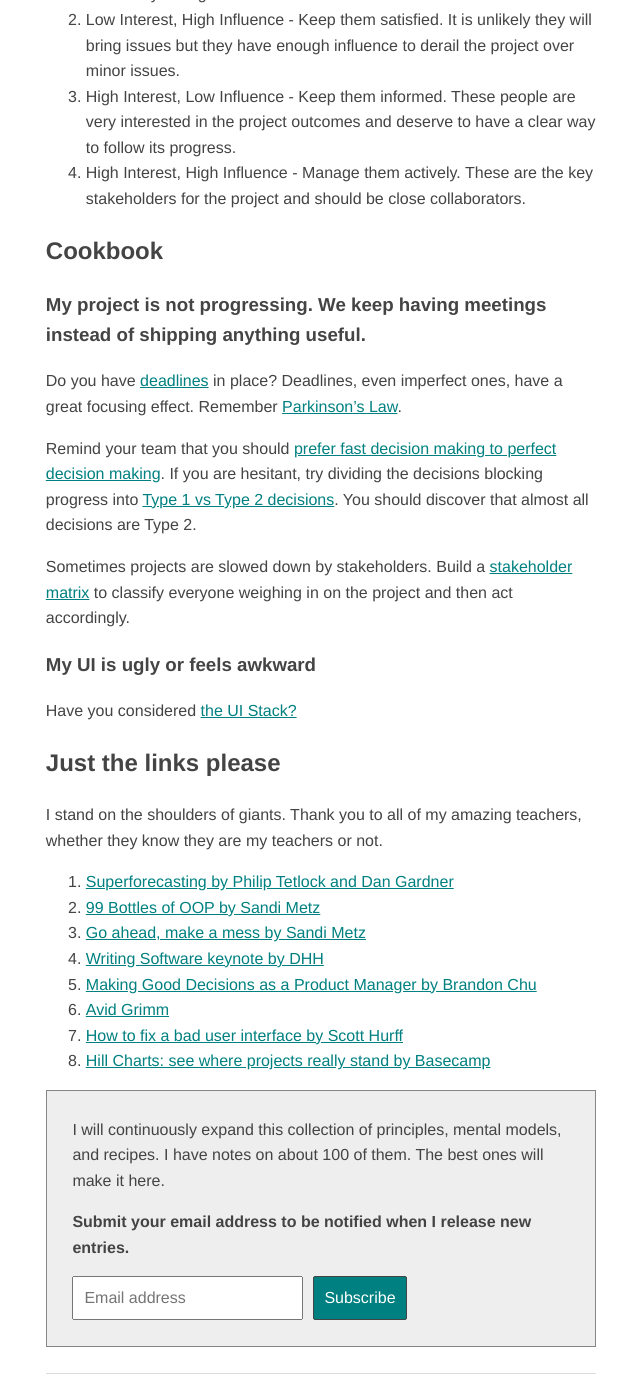
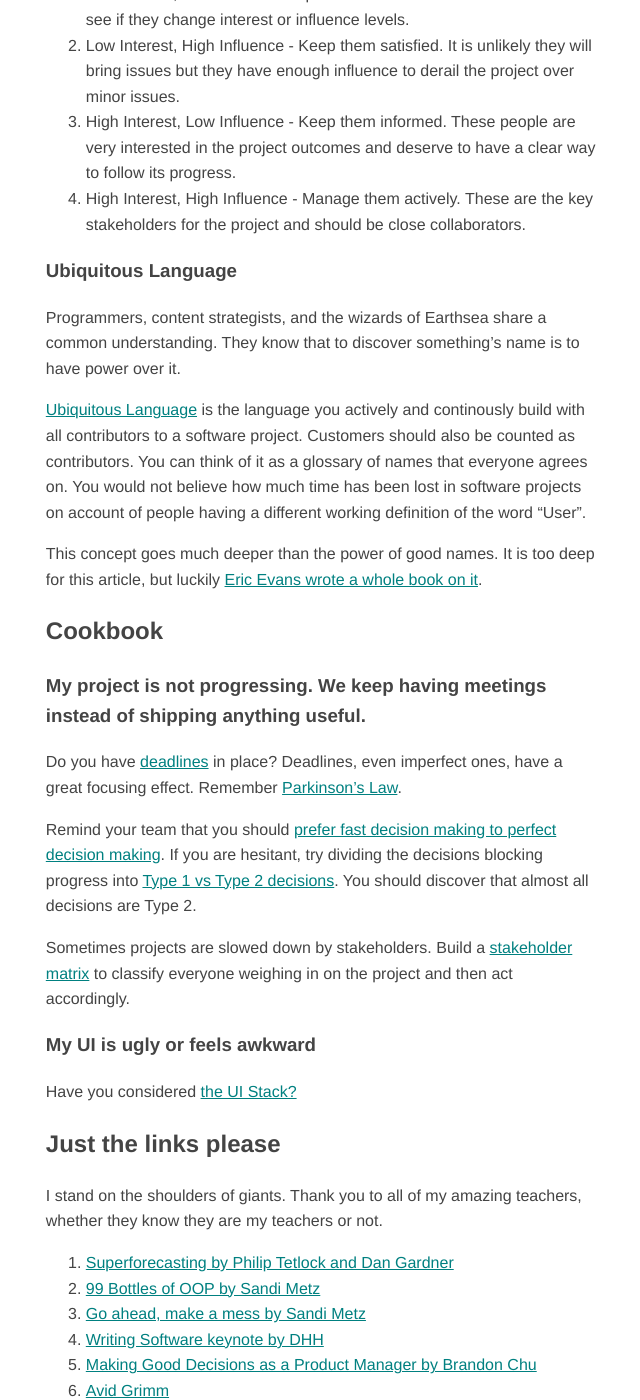
Before and after one commit to AWaselnuk/AWaselnuk.github.io, a Jekyll site: the page built from principles-and-mental-models.md, in a window 1280 px wide and 1400 px high, scrolled down 6819 px. Shown: the whole window, without its empty margins (319-959 px from the left). Built offline with Jekyll 4.4.1, drawn with Linux system fonts in a browser that asks for light colours; some of the changed text lies outside the part shown.

Commit message:
Add Ubiquitous Language to Mental Models

```diff
--- a/principles-and-mental-models.md
+++ b/principles-and-mental-models.md
@@ -37,6 +37,7 @@ I have divided the concepts into three sections: Principles, Mental Models, and
   - [Parkinson's Law](#parkinsons-law)
   - [Type 1 vs Type 2 decisions](#type-1-vs-type-2-decisions)
   - [Stakeholder Matrix](#stakeholder-matrix)
+  - [Ubiquitous Language](#ubiquitous-language)
 - [Cookbook](#cookbook)
   - [My project is not progressing. We keep having meetings instead of shipping anything useful.](#my-project-is-not-progressing-we-keep-having-meetings-instead-of-shipping-anything-useful)
   - [My UI is ugly or feels awkward.](#my-ui-is-ugly-or-feels-awkward)
@@ -183,6 +184,14 @@ You should then manage them as follows:
 3. High Interest, Low Influence - Keep them informed. These people are very interested in the project outcomes and deserve to have a clear way to follow its progress.
 4. High Interest, High Influence - Manage them actively. These are the key stakeholders for the project and should be close collaborators.
 
+### Ubiquitous Language
+
+Programmers, content strategists, and the wizards of Earthsea share a common understanding. They know that to discover something's name is to have power over it.
+
+[Ubiquitous Language](https://blog.carbonfive.com/ubiquitous-language-the-joy-of-naming/) is the language you actively and continously build with all contributors to a software project. Customers should also be counted as contributors. You can think of it as a glossary of names that everyone agrees on. You would not believe how much time has been lost in software projects on account of people having a different working definition of the word "User".
+
+This concept goes much deeper than the power of good names. It is too deep for this article, but luckily [Eric Evans wrote a whole book on it][ddd].
+
 ## Cookbook
 
 ### My project is not progressing. We keep having meetings instead of shipping anything useful.
@@ -209,6 +218,7 @@ I stand on the shoulders of giants. Thank you to all of my amazing teachers, whe
 1. [Avid Grimm][avdi]
 1. [How to fix a bad user interface by Scott Hurff][ui-stack]
 1. [Hill Charts: see where projects really stand by Basecamp][hill-charts]
+1. [Domain Driven Design by Eric Evans][ddd]
 
 [superforecasting]: https://www.penguinrandomhouse.com/books/227815/superforecasting-by-philip-e-tetlock-and-dan-gardner/
 [99-bottles]: https://www.sandimetz.com/99bottles
```
Also changed, not shown: other parts of principles-and-mental-models.md (+1 -0 lines).
